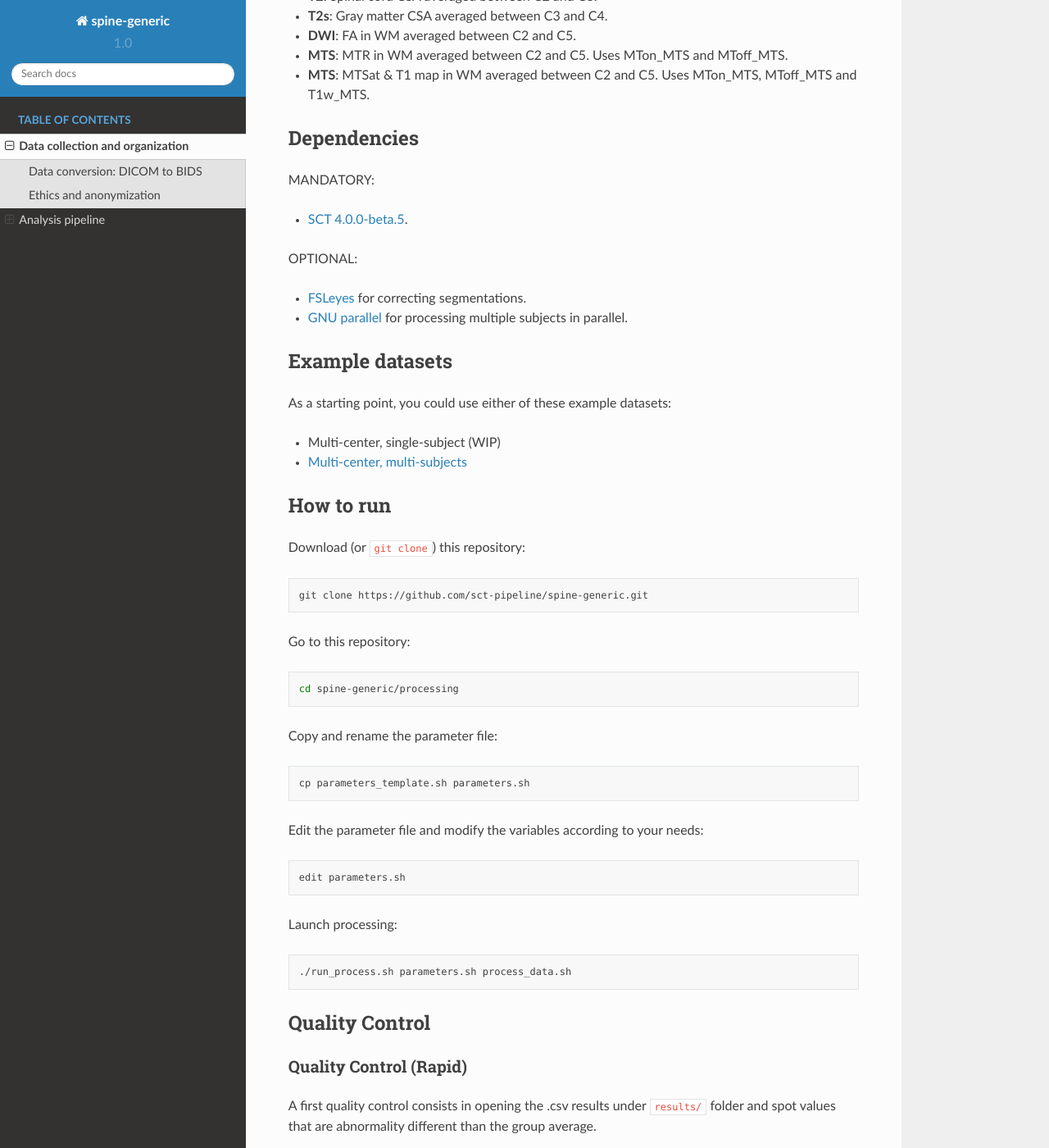
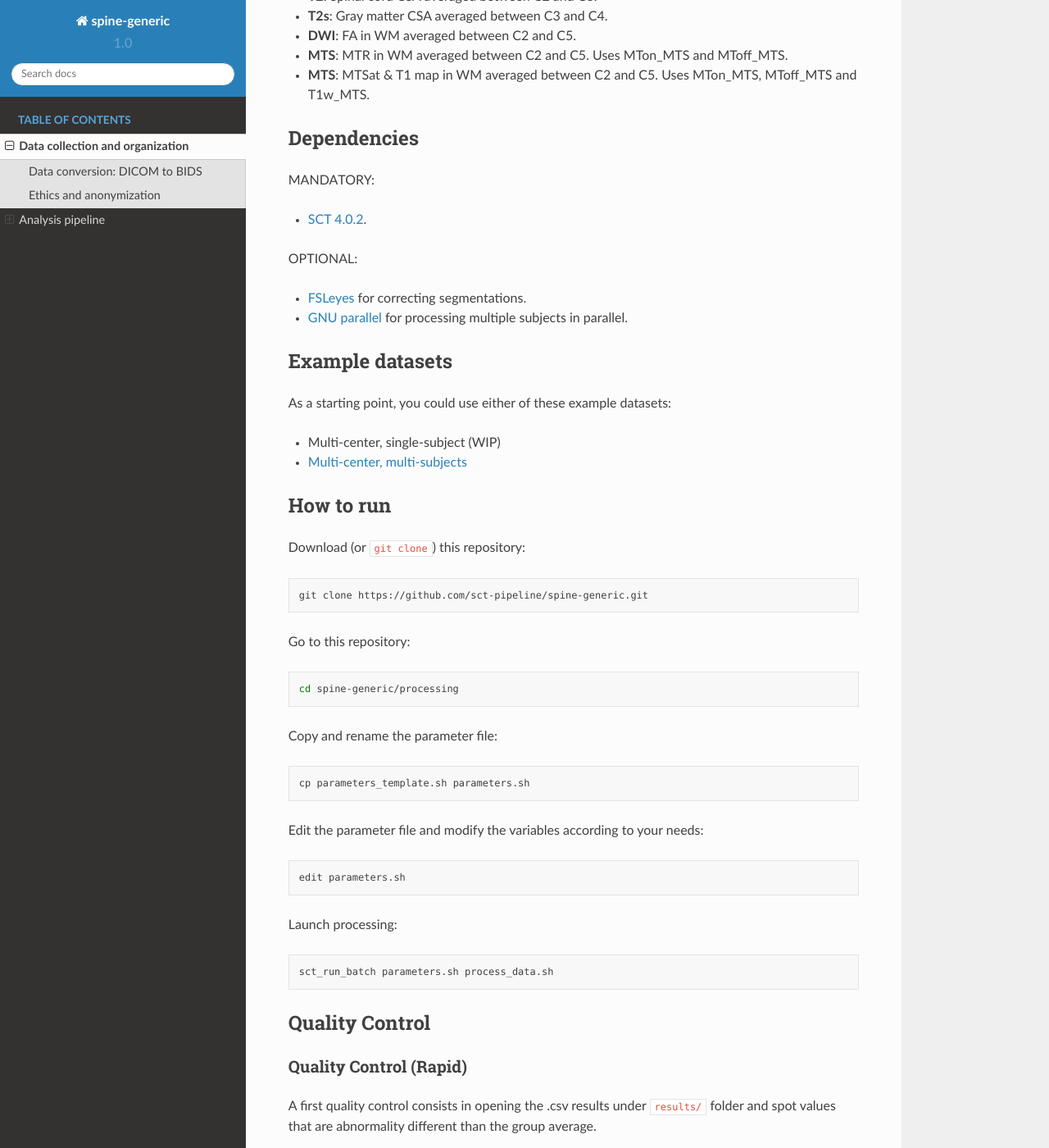
Before and after one commit to spine-generic/spine-generic, a Sphinx documentation site: the page built from docs/documentation.rst, in a window 1280 px wide and 1400 px high, scrolled down 3452 px. Shown: the whole window at 82% size. Built offline with Sphinx 7.4.7 and the Read the Docs theme 2.0.0, drawn with Linux system fonts in a browser that asks for light colours.

Commit message:
documentation.rst: Updated usage

```diff
--- a/docs/documentation.rst
+++ b/docs/documentation.rst
@@ -190,7 +190,7 @@ Dependencies
 
 MANDATORY:
 
-- `SCT 4.0.0-beta.5 <https://github.com/neuropoly/spinalcordtoolbox/releases/tag/4.0.0-beta.5>`__.
+- `SCT 4.0.2 <https://github.com/neuropoly/spinalcordtoolbox/releases/tag/4.0.2>`__.
 
 OPTIONAL:
 
@@ -240,7 +240,7 @@ Launch processing:
 
 .. code-block:: bash
 
-  ./run_process.sh parameters.sh process_data.sh
+  sct_run_batch parameters.sh process_data.sh
 
 
 
```
